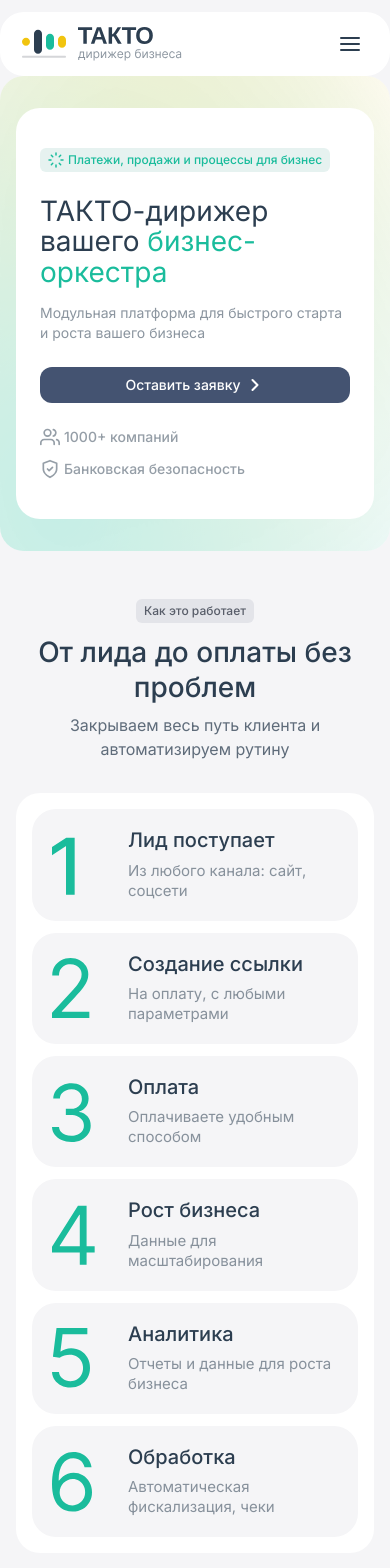
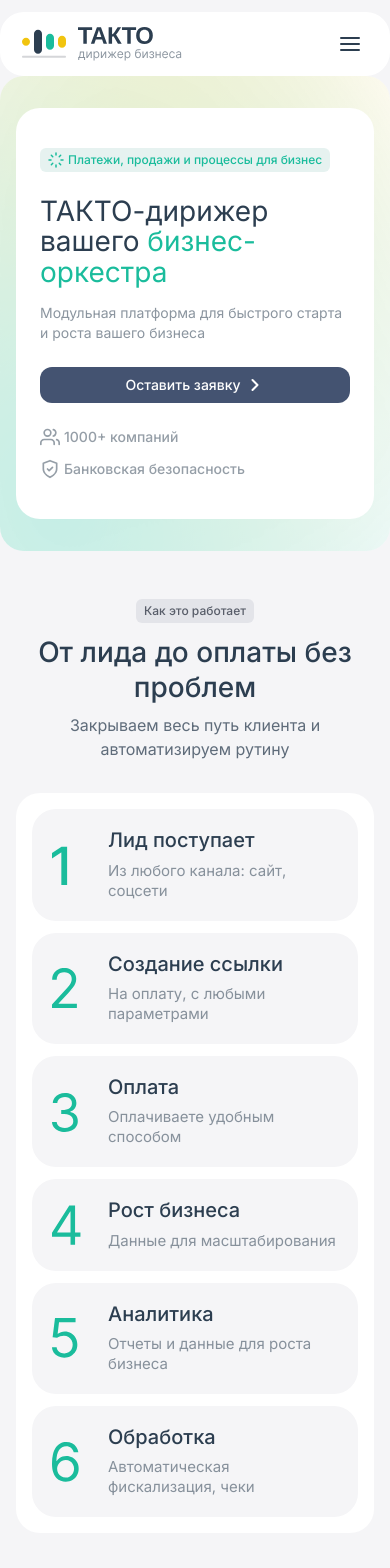
Before and after one commit to ignatovivin/vibesite, a React (Vite) app: page / in a window 390 px wide. Shown: the top 1568 px of the page. Built offline with nearby package versions, Linux system fonts and the light colour scheme.

Commit message:
РЈСЃС‚Р°РЅРѕРІРёС‚СЊ СЂР°Р·РјРµСЂ РёРєРѕРЅРѕРє 40px РЅР° РјРѕР±РёР»СЊРЅС‹С… СѓСЃС‚СЂРѕР№СЃС‚РІР°С… РІ HowItWorksSection

```diff
--- a/src/components/HowItWorksSection.css
+++ b/src/components/HowItWorksSection.css
@@ -366,8 +366,8 @@
   }
 
   .how-it-works-step__icon {
-    width: 60px;
-    height: 60px;
+    width: 40px;
+    height: 40px;
     flex-shrink: 0;
   }
 
@@ -465,8 +465,8 @@
   }
 
   .how-it-works-step__icon {
-    width: 50px;
-    height: 50px;
+    width: 40px;
+    height: 40px;
   }
 
   .how-it-works-step__content {
```
